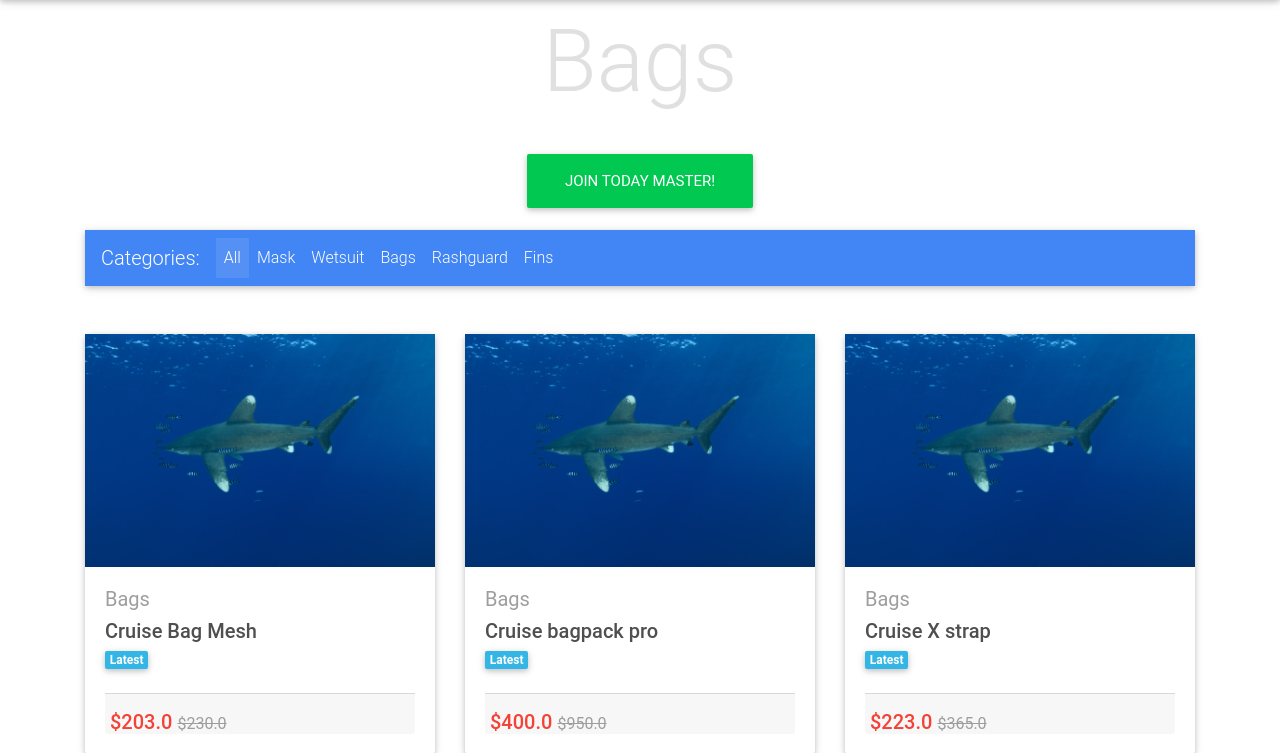
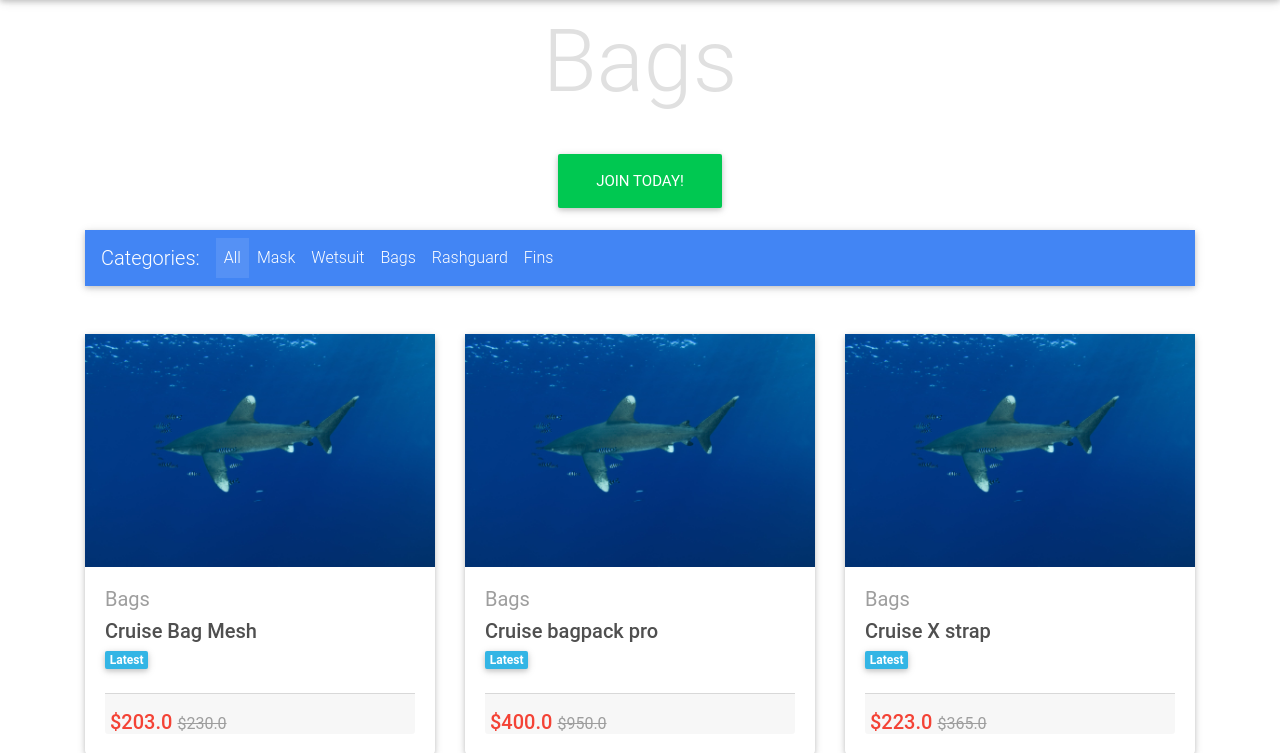
Before and after one commit to subaquatic-pierre/django-shop, a Django app: a page that uses shop/templates/shop/snippets/hero_snippet.html in a window 1280 px wide. Shown: the part 64-817 px from the top of the page. Run offline with Django 3.2, Linux system fonts and the light colour scheme; data comes from the database, SQL or seed files in the repository; parts of the project's set-up code (start-up, migrations or seed data) failed here and were passed over; some libraries are stand-ins or nearby versions.

Commit message:
test prod

```diff
--- a/shop/templates/shop/snippets/hero_snippet.html
+++ b/shop/templates/shop/snippets/hero_snippet.html
@@ -6,7 +6,7 @@
         {% else %}
         <h1 class="display-2 text-light mb-2 pb-2" id="heading-text">This is the best</h1>
         {% endif %}
-        <a href="{% url 'account_signup' %}" class="btn btn-success btn-lg mt-4">Join Today Master!</a>
+        <a href="{% url 'account_signup' %}" class="btn btn-success btn-lg mt-4">Join Today!</a>
     </div>
 </div>
 
```
